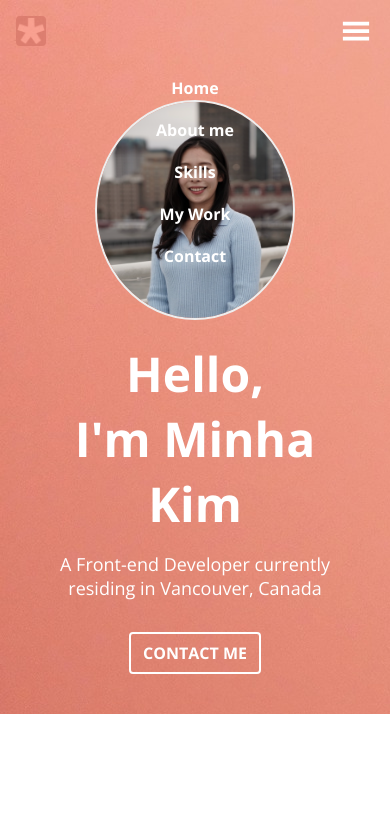
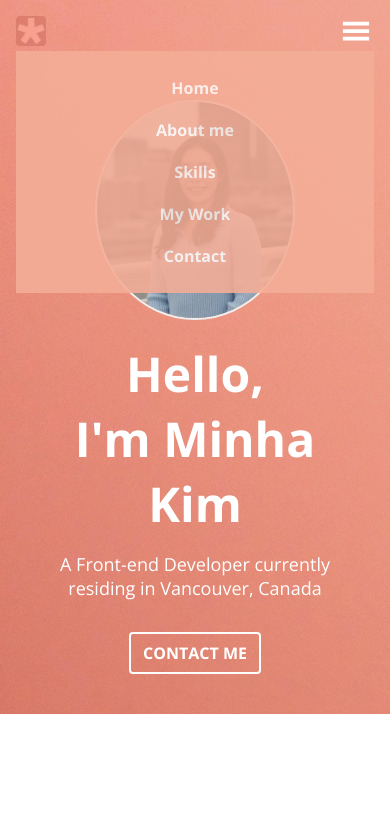
Before and after one commit to minha0817/Portfolio, a React (Create React App) app: page / in a window 390 px wide. Shown: the top 832 px of the page. Built offline with nearby package versions, Linux system fonts and the light colour scheme.

Commit message:
CSS : Update Home and Navbar

```diff
--- a/src/App.js
+++ b/src/App.js
@@ -1,4 +1,5 @@
 import './globalVariable.css';
+import React, {useState} from 'react';
 import Nav from './components/Nav';
 import Home from './components/Home';
 import About from './components/About';
@@ -7,6 +8,7 @@ import MyWork from './components/MyWork';
 import Contact from './components/Contact';
 
 function App() {
+
 
   return (
     <div className="App">
--- a/src/components/Home.js
+++ b/src/components/Home.js
@@ -1,10 +1,28 @@
-import React from "react";
+import React, { useEffect, useLayoutEffect, useRef, useState } from "react";
 import Picture from "../pics/profile2.png";
 import "../styles/home.css";
 
-export default function Home() {
+export default function Home({handleScrollTop}) {
+  const ref = useRef(null);
+  const [height, setHeight] = useState(0);
+  // const [scrollTop, setScrollTop] = useState(0);
+
+  useLayoutEffect(() => {
+    setHeight(ref.current.offsetHeight);
+  }, []);
+
+  // console.log("height", height);
+  // const handleScrollTop = (event) => {
+  //   setScrollTop(event.currentTarget.scrollTop);
+  //   console.log("event.currentTarget.scrollTop", event.currentTarget);
+  // };
+
+  // console.log("out scrollTop", scrollTop);
+
+
   return (
-    <section id="home">
+    <section id="home" ref={ref} style={{}}>
+      <div onScroll={() => {handleScrollTop()}}>
         <img className="home__picture" src={Picture} alt="Picture"></img>
         <h1 className="home__title">
           Hello, <br />
@@ -13,12 +31,10 @@ export default function Home() {
         <h3 className="home__description">
           A Front-end Developer currently residing in Vancouver, Canada{" "}
         </h3>
-      <a
-        href="mailto:minhakk24@gmail.com"
-        target="_blank"
-      >
+        <a href="mailto:minhakk24@gmail.com" target="_blank">
           <button className="home__contact">CONTACT ME</button>
         </a>
+      </div>
     </section>
   );
 }
--- a/src/styles/nav.css
+++ b/src/styles/nav.css
@@ -36,6 +36,7 @@
 .navbar__menu {
   display: flex;
   justify-content: space-between;
+  transition: all var(--transition-duration) ease;
 }
 
 .navbar__menu__item {
@@ -47,6 +48,8 @@
   font-size: var(--font-small);
   border-radius: var(--size-border-radius);
   border: 2px solid transparent;
+  transition: all var(--transition-duration) ease-in-out;
+
 }
 
 .navbar__menu__item:hover {
@@ -83,6 +86,8 @@
     flex-direction: column;
     text-align: center;
     width: 100%;
+    background-color: var(--color-pink);
+    opacity: 0.9;
   }
 
   .navbar__menu.expanded {
```
Lines whose indentation alone changed are shown as unchanged.
